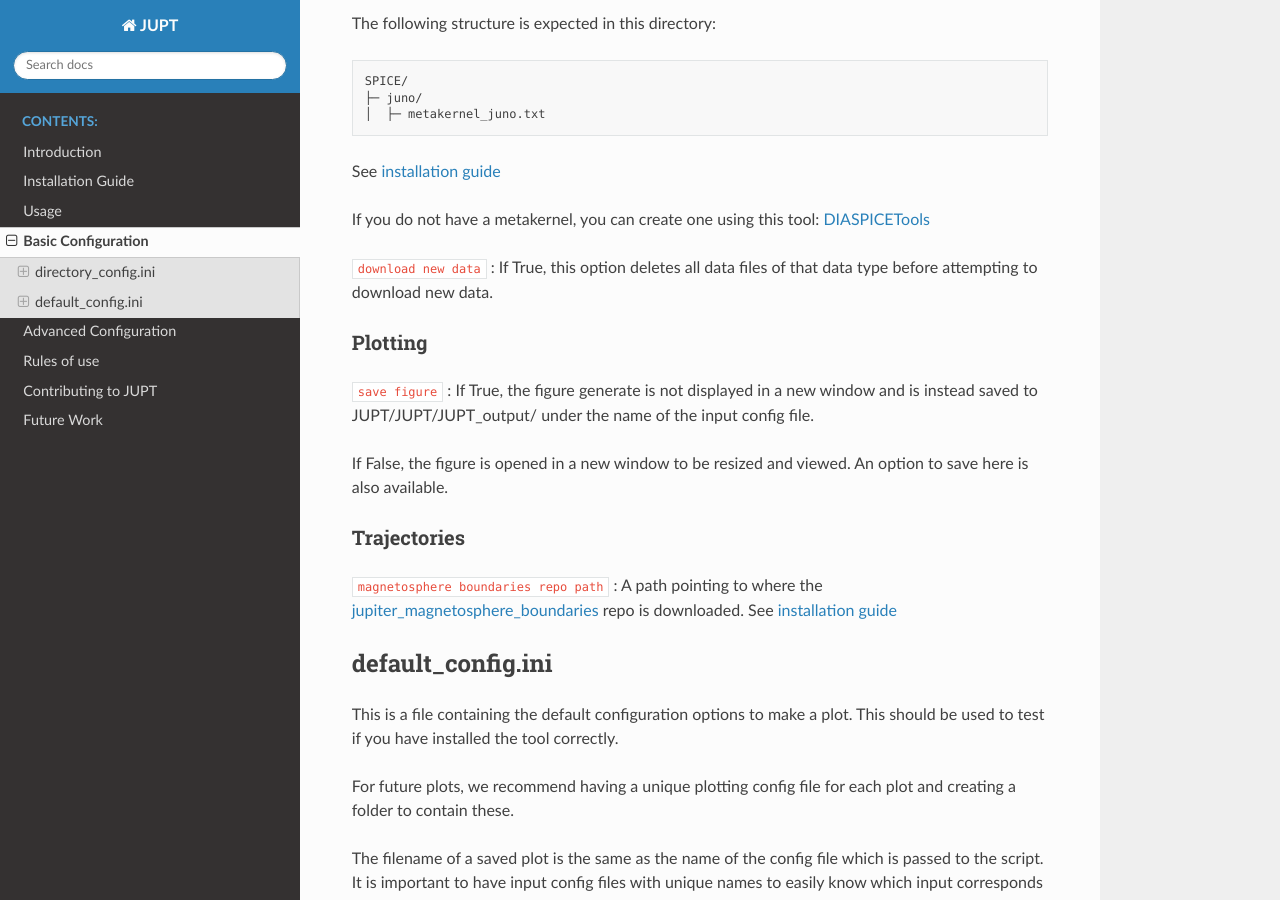
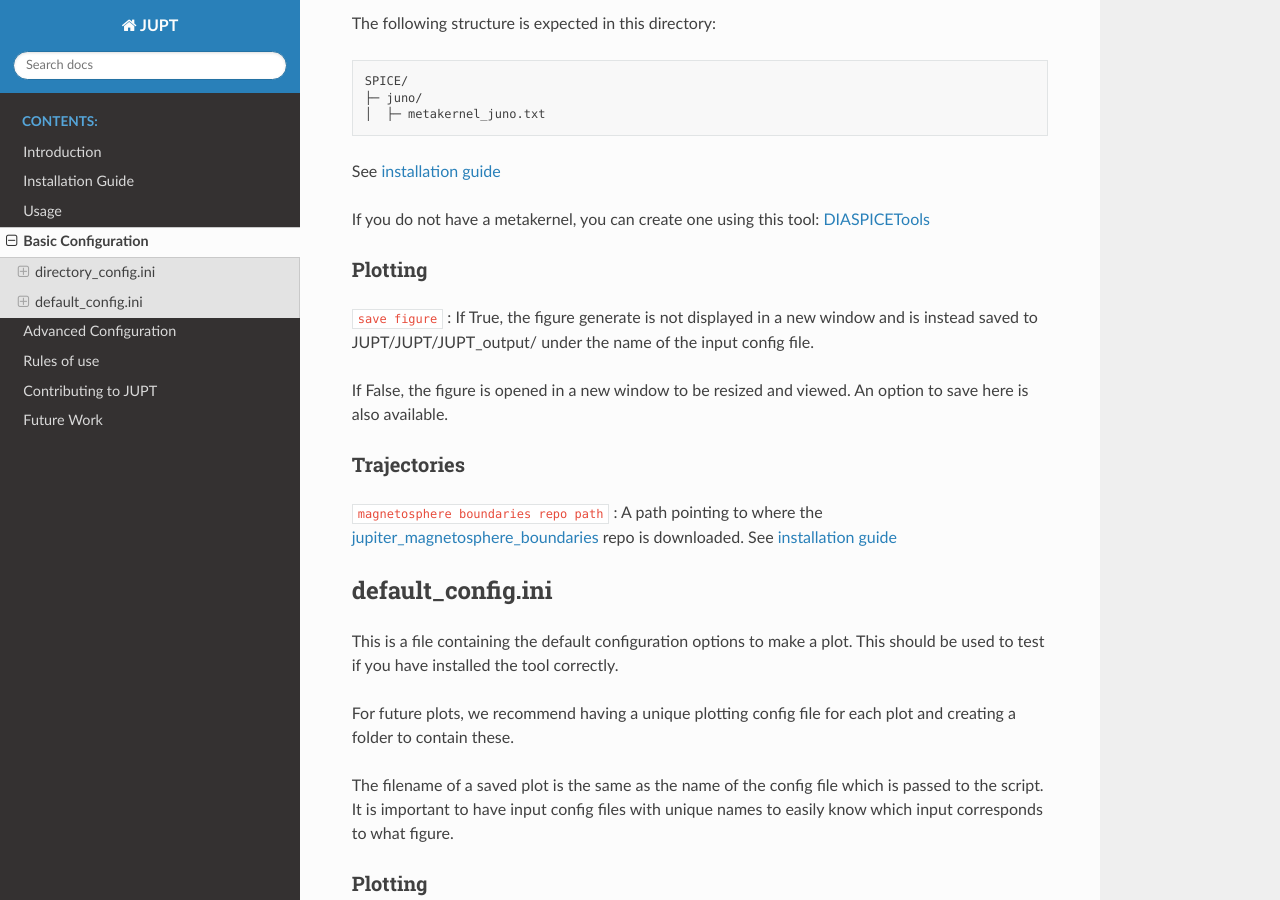
Before and after one commit to daraghhollman/JUPT, a Sphinx documentation site: the page built from docs/source/basicConfig.md, in a window 1280 px wide and 900 px high, scrolled down 716 px. Built offline with Sphinx 7.4.7 and the Read the Docs theme 2.0.0, drawn with Linux system fonts in a browser that asks for light colours.

Commit message:
Removed download new data option from config documentation as it is no longer relevant

```diff
--- a/docs/source/basicConfig.md
+++ b/docs/source/basicConfig.md
@@ -28,8 +28,6 @@ See [installation guide](installation)
 
 If you do not have a metakernel, you can create one using this tool: [DIASPICETools](https://github.com/mjrutala/DIASPICETools)
 
-`download new data` : If True, this option deletes all data files of that data type before attempting to download new data.
-
 ### Plotting
 
 `save figure` : If True, the figure generate is not displayed in a new window and is instead saved to JUPT/JUPT/JUPT_output/ under the name of the input config file.
```
